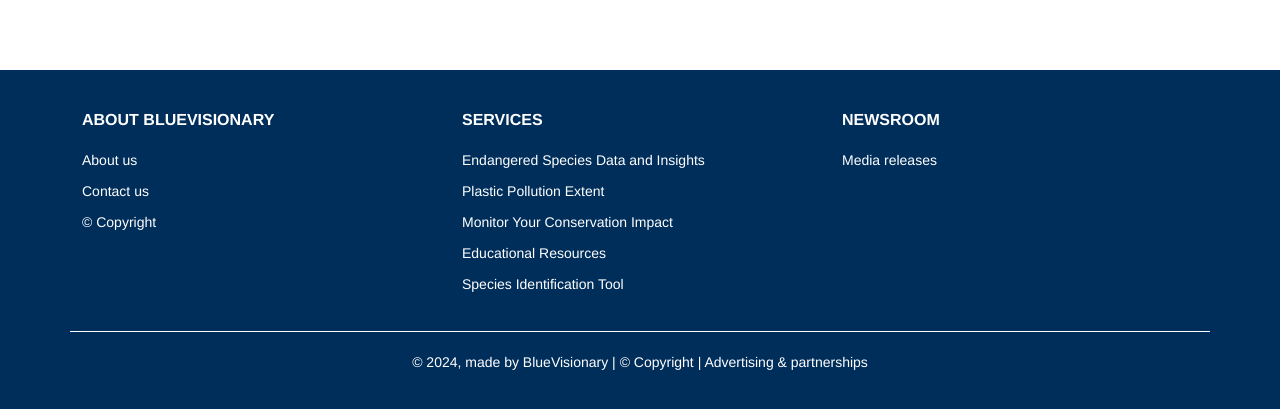
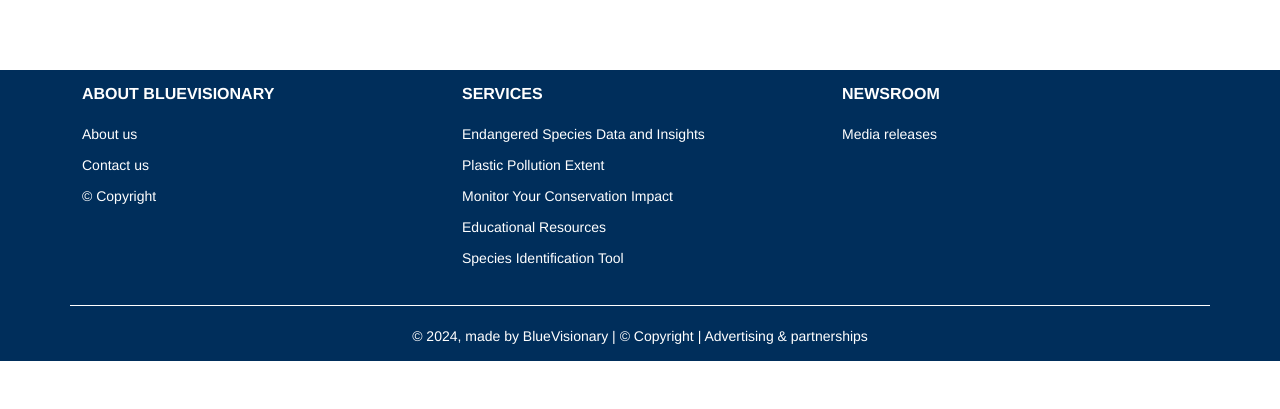
Before and after one commit to YiJieNG/BlueVisionary, a React (Create React App) app in the folder frontend/: page /iter1 in a window 1280 px wide. Shown: the part 3302-3711 px from the top of the page. After the commit the page ends 3663 px from the top, so only its background shows below. Built offline with nearby package versions, Linux system fonts and the light colour scheme.

Commit message:
Update footer design

```diff
--- a/frontend/src/assets/scss/bluevisionary/_footers.scss
+++ b/frontend/src/assets/scss/bluevisionary/_footers.scss
@@ -1,7 +1,7 @@
 .footer-section {
   background-color: #002e5b; /* Dark Blue */
   color: #ffffff;
-  padding: 2.5rem 0; /* 40px converted to 2.5rem */
+  padding: 0.875rem 0; /* 40px converted to 2.5rem */
   font-size: 0.875rem; /* 14px converted to 0.875rem */
 }
 
--- a/frontend/src/pages/home/HomeFooter.js
+++ b/frontend/src/pages/home/HomeFooter.js
@@ -33,7 +33,7 @@ function HomeFooter() {
                 </Row> */}
           {/* <Row className="footer-bottom-row"> */}
           <Col md="12" className="text-center">
-            <p>
+            <p style={{ margin: "0" }}>
               &copy; 2024, made with love by BlueVisionary &copy; |{" "}
               <a href="/references">References</a>
             </p>
--- a/frontend/src/pages/marinelife/MarineLife.js
+++ b/frontend/src/pages/marinelife/MarineLife.js
@@ -5,6 +5,7 @@ import BluePieChart from "./BluePieChart";
 import BlueBarChart from "./BlueBarChart";
 import axios from "axios";
 import BlueModal from "./BlueModal";
+// import HomeFooter from "../home/HomeFooter";
 
 function MarineLife() {
   const [stateSelected, setStateSelected] = useState(["Victoria", "VIC"]);
@@ -242,6 +243,7 @@ function MarineLife() {
       {/* <div>
                 <BlueModal isOpen={isOpen} speciesType={speciesSelected} stateName={stateSelected} threatStatus={endangerType} updateIsOpen={updateIsOpen} />
             </div> */}
+      {/* <HomeFooter /> */}
     </>
   );
 }
```
